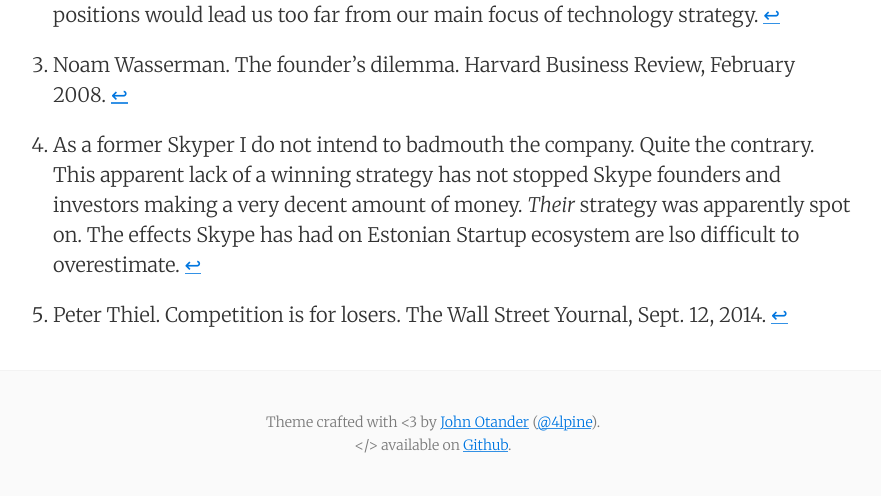
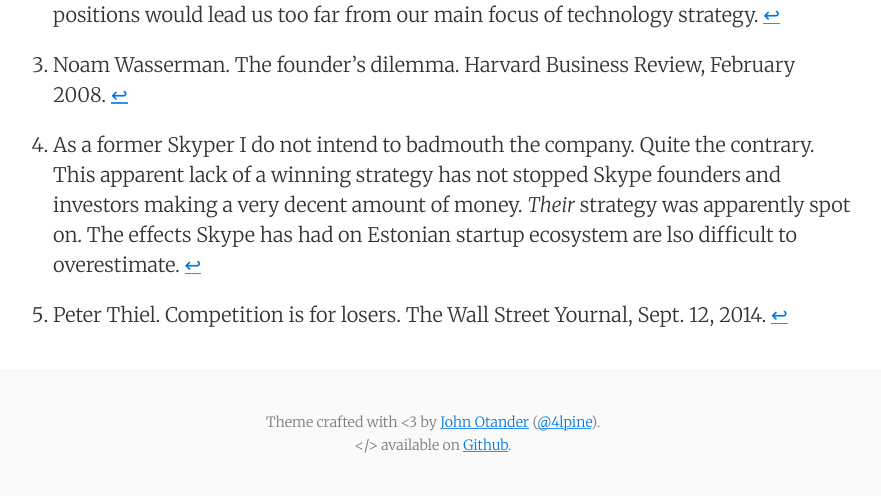
Before and after one commit to andreskytt/it_strateegia, a Jekyll site: the page built from _posts/2016-09-28-strategy-paradox.md, in a window 1280 px wide and 900 px high, scrolled down 2648 px. Shown: the part 404-900 px from the top of the window, without its empty margins (207-1088 px from the left). Built offline with Jekyll 4.4.1, drawn with Linux system fonts in a browser that asks for light colours.

```diff
--- a/_posts/2016-09-28-strategy-paradox.md
+++ b/_posts/2016-09-28-strategy-paradox.md
@@ -51,4 +51,4 @@ __Key point:__ Be careful with what you wish for. It might come true. Faster tha
 [^2]: This is a whole other rabbit hole. While McGrath argues that it is in fact dangerous for companies to seek sustainable competitive advantages, Peter Thiel begs to differ. He does not sugar-coat it either stating bluntly that the competition is for losers[^3] and that truly great business should seek to build monopolies. Thiel certainly has been successful in his business endeavors but McGrath has a wider perspective stemming from here consulting experience. While interesting, comparing their positions would lead us too far from our main focus of technology strategy.
 [^3]: Peter Thiel. Competition is for losers. The Wall Street Yournal, Sept. 12, 2014.
 [^4]: Noam Wasserman. The founder’s dilemma. Harvard Business Review, February 2008.
-[^5]: As a former Skyper I do not intend to badmouth the company. Quite the contrary. This apparent lack of a winning strategy has not stopped Skype founders and investors making a very decent amount of money. _Their_ strategy was apparently spot on. The effects Skype has had on Estonian Startup ecosystem are lso difficult to overestimate.
+[^5]: As a former Skyper I do not intend to badmouth the company. Quite the contrary. This apparent lack of a winning strategy has not stopped Skype founders and investors making a very decent amount of money. _Their_ strategy was apparently spot on. The effects Skype has had on Estonian startup ecosystem are lso difficult to overestimate.
```
